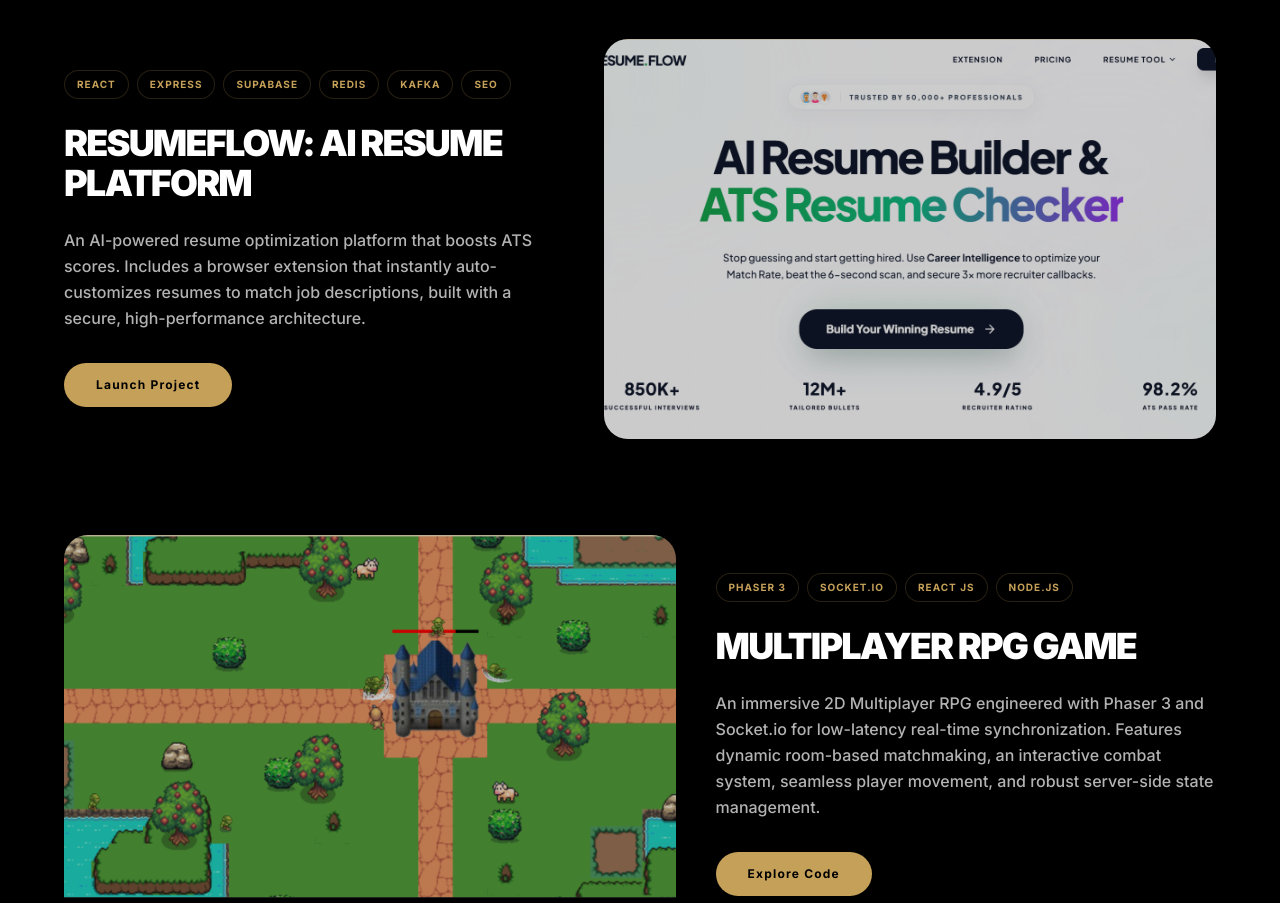
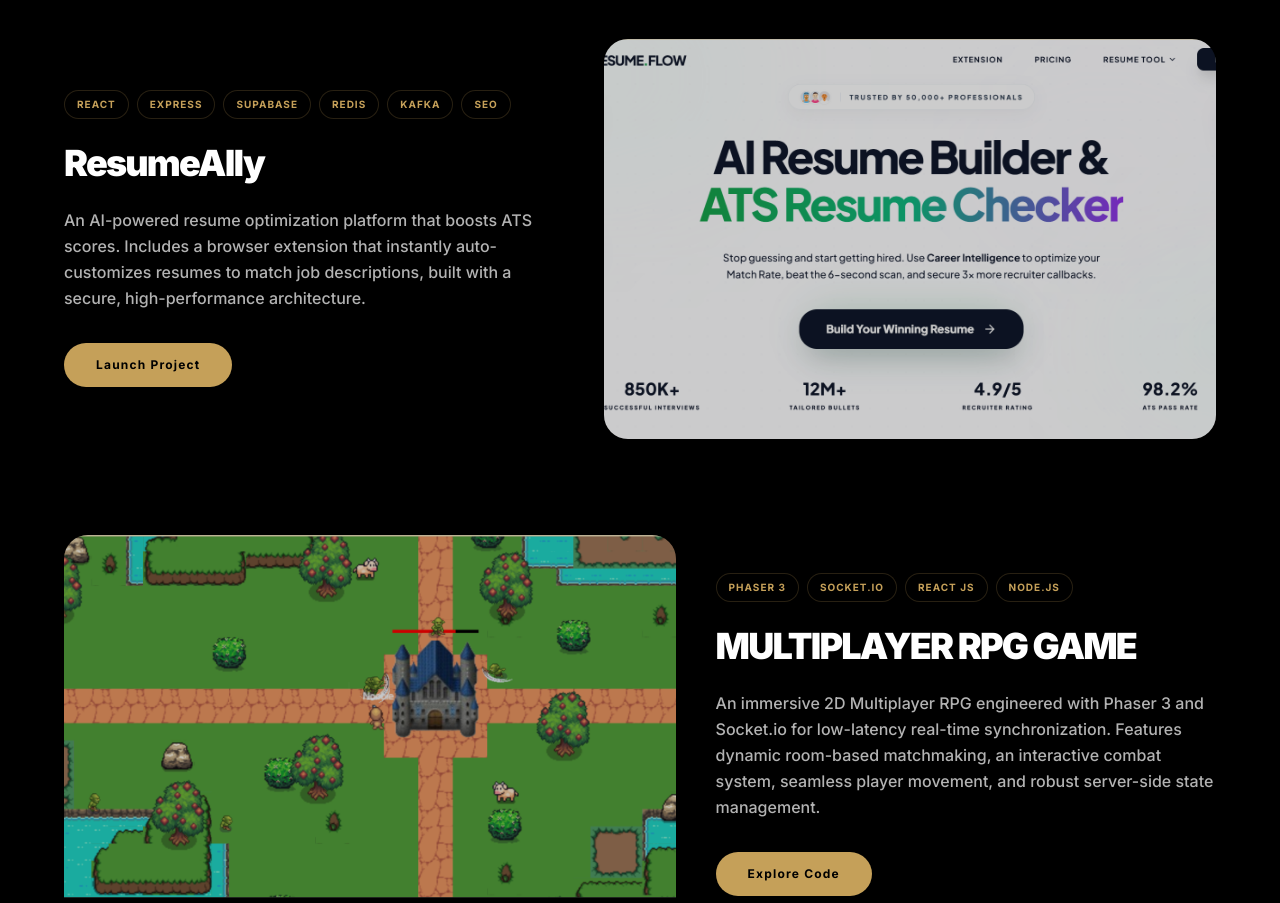
Before and after one commit to pratik-71/Portfolio_Website, a Next.js app: page / in a window 1280 px wide. Shown: the part 4240-5143 px from the top of the page. Built offline with nearby package versions, Linux system fonts and the light colour scheme.

Commit message:
feat: add Project component and include resume PDF in public assets

```diff
--- a/componenets/Home/Project.jsx
+++ b/componenets/Home/Project.jsx
@@ -29,11 +29,11 @@
     },
     {
       image: "/projects/Resume_maker.png",
-      name: "RESUMEFLOW: AI RESUME PLATFORM",
+      name: "ResumeAlly",
       technology: "REACT, EXPRESS, SUPABASE, REDIS, KAFKA, SEO",
       description:
         "An AI-powered resume optimization platform that boosts ATS scores. Includes a browser extension that instantly auto-customizes resumes to match job descriptions, built with a secure, high-performance architecture.",
-      link: "https://jobsflow.works/",
+      link: "https://resumeally.in/",
     },
     {
       image: "/projects/2D RPG GAME.png",
```
Also changed, not shown: 1 other file (tests, documents, lock files or other folders).
